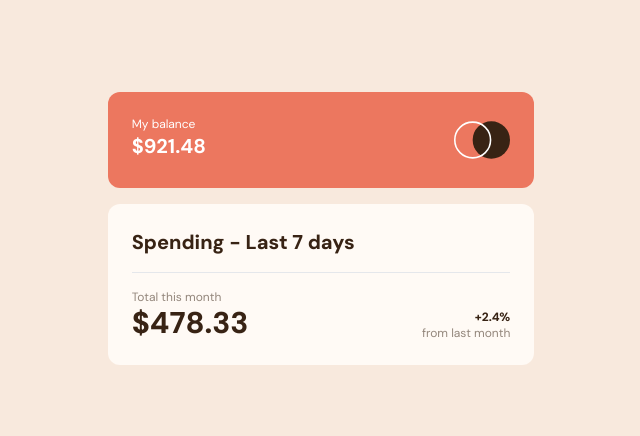
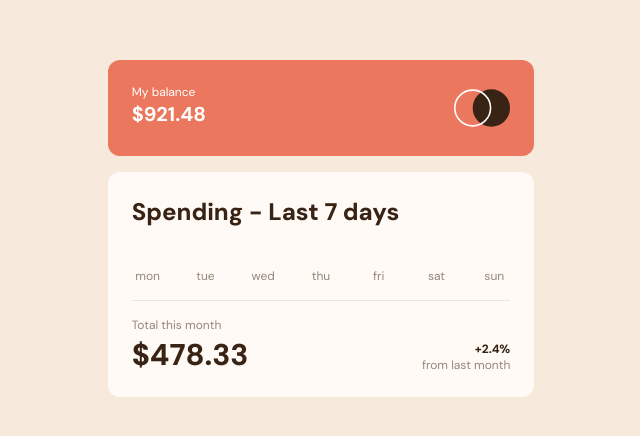
Before and after one commit to viniciusvalmeida/expenses-chart-component, a Next.js app: page / in a window 1280 px wide. Shown: the part 172-608 px from the top of the page, without its empty margins (319-959 px from the left). Built offline with nearby package versions, Linux system fonts and the light colour scheme.

Commit message:
dev: chart

```diff
--- a/app/page.tsx
+++ b/app/page.tsx
@@ -1,4 +1,14 @@
-export default function Home() {
+import data from "../data/data.json";
+
+type Data = {
+	day: string;
+	amount: number;
+};
+const daysOfWeek = ["sun", "mon", "tue", "wed", "thu", "fri", "sat"];
+const currentDayOfTheWeek = daysOfWeek[new Date().getDay()];
+
+export default async function Home() {
+	const datas: Data[] = data;
 	return (
 		<main className="flex flex-col w-4/12 space-y-4">
 			<header className="bg-primary-softRed text-white rounded-xl p-6 flex justify-between">
@@ -13,11 +23,11 @@ export default function Home() {
 					viewBox="0 0 72 48"
 					xmlns="http://www.w3.org/2000/svg"
 				>
-					<g fill="none" fill-rule="evenodd">
+					<g fill="none" fillRule="evenodd">
 						<circle fill="#382314" cx="48" cy="24" r="24" />
 						<circle
 							stroke="#FFF"
-							stroke-width="2"
+							strokeWidth="2"
 							cx="24"
 							cy="24"
 							r="23"
@@ -27,14 +37,34 @@ export default function Home() {
 			</header>
 
 			<section className="bg-neutral-veryPaleOrange p-6 rounded-xl flex flex-col space-y-4">
-				<h3 className="font-extrabold text-xl text-neutral-darkBrown">
+				<h3 className="font-extrabold text-2xl text-neutral-darkBrown mb-4">
 					Spending - Last 7 days
 				</h3>
+
+				<div className="flex justify-between">
+					{datas.map((data) => (
+						<div
+							key={data.amount}
+							className="flex flex-col-reverse items-center "
+						>
+							<span className="text-xs text-neutral-mediumBrown mt-2">
+								{data.day}
+							</span>
+							<div
+								className={`${
+									data.day === currentDayOfTheWeek
+										? "bg-primary-cyan"
+										: "bg-primary-softRed"
+								}  rounded self-center w-8 min-h-[${data.amount.toFixed()}px]`}
+							></div>
+						</div>
+					))}
+				</div>
 
 				<hr />
 
 				<div className="flex justify-between">
-					<div className="flex flex-col ">
+					<div className="flex flex-col space-y-1">
 						<span className="text-neutral-mediumBrown text-xs">
 							Total this month
 						</span>
```
